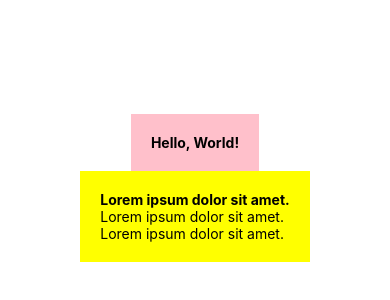
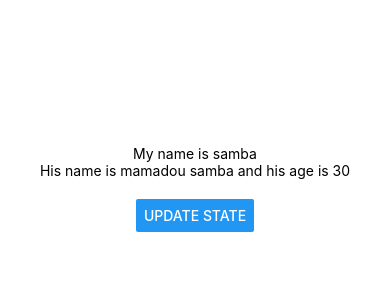
Before and after one commit to sambabhouria/react-native-todos-apps, a React Native app: screen / in a window 390 px wide. Shown: the part 234-534 px from the top of the page. Built offline with nearby package versions, Linux system fonts and the light colour scheme.

Commit message:
Adding State in react native : Using State-Hooks

```diff
--- a/App.js
+++ b/App.js
@@ -1,18 +1,23 @@
-import React from 'react';
-import {StyleSheet, Text, View} from 'react-native';
+import React, {useState} from 'react';
+import {StyleSheet, Text, View, Button} from 'react-native';
 
 export default function App() {
+  const [name, setName] = useState('samba');
+  const [person, setPerson] = useState({name: 'mamadou samba', age: 30});
+
+  const clickHandler = () => {
+    setName('samba bhouria');
+    setPerson({name: 'alpha mamadou', age: 25});
+  };
+
   return (
     <View style={styles.container}>
-      <View style={styles.header}>
-        <Text style={styles.boldText}>Hello, World!</Text>
-      </View>
-      <View style={styles.body}>
-        <Text style={styles.boldText}>
-          Lorem ipsum <Text>dolor</Text> sit amet.
-        </Text>
-        <Text>Lorem ipsum dolor sit amet.</Text>
-        <Text>Lorem ipsum dolor sit amet.</Text>
+      <Text>My name is {name}</Text>
+      <Text>
+        His name is {person.name} and his age is {person.age}
+      </Text>
+      <View style={styles.buttonContainer}>
+        <Button title="update state" onPress={clickHandler} />
       </View>
     </View>
   );
@@ -25,15 +30,7 @@ const styles = StyleSheet.create({
     alignItems: 'center',
     justifyContent: 'center',
   },
-  header: {
-    backgroundColor: 'pink',
-    padding: 20,
-  },
-  body: {
-    backgroundColor: 'yellow',
-    padding: 20,
-  },
-  boldText: {
-    fontWeight: 'bold',
-  },
+  buttonContainer: {
+    marginTop: 20,
+  }
 });
```
